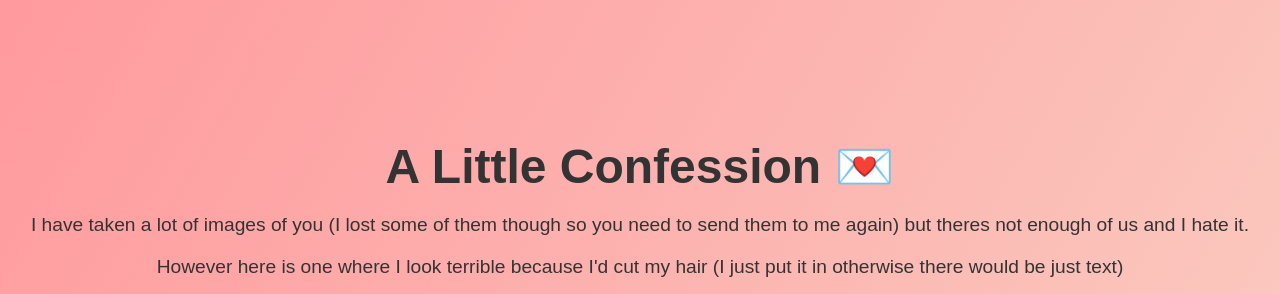
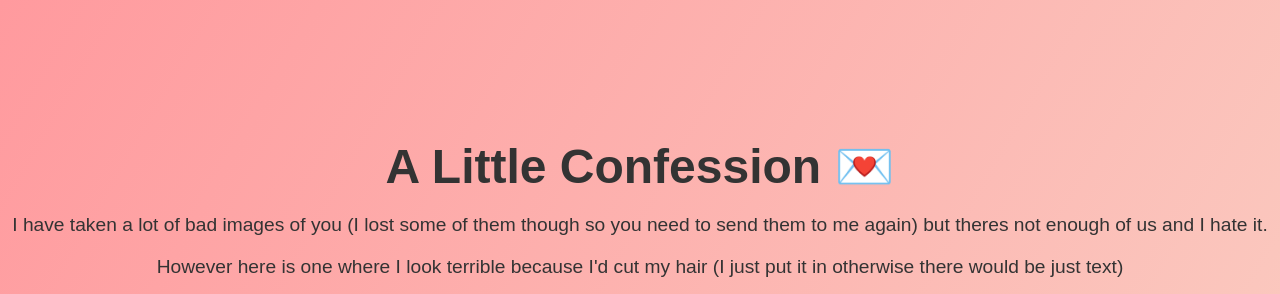
Before and after one commit to Aaryan503/forher, a plain HTML site: page message.html in a window 1280 px wide. Shown: the top 294 px of the page. Drawn offline with Linux system fonts and the light colour scheme.

Commit message:
Update message.html

```diff
--- a/message.html
+++ b/message.html
@@ -9,7 +9,7 @@
 <body>
     <div class="container">
         <h1 class="animated-text">A Little Confession 💌</h1>
-        <p class="fade-in">I have taken a lot of images of you (I lost some of them though so you need to send them to me again) but theres not enough of us and I hate it.</p>
+        <p class="fade-in">I have taken a lot of bad images of you (I lost some of them though so you need to send them to me again) but theres not enough of us and I hate it.</p>
         <p class="fade-in">However here is one where I look terrible because I'd cut my hair (I just put it in otherwise there would be just text)</p>
         <p>Checkkkk</p>
         <img src="I look so retarded.jpg" alt="Confession Image" class="left-image fade-in">
```
